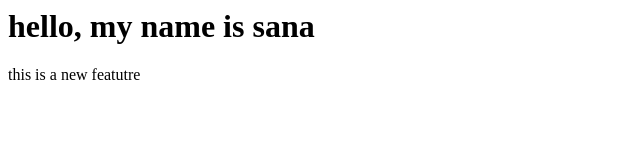
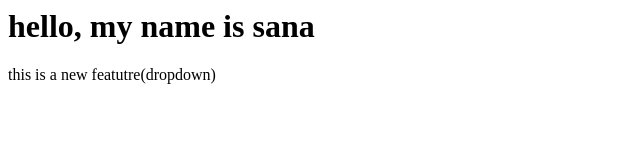
Before and after one commit to Sana-code-commits/localrepo, a plain HTML site: page index.html in a window 1280 px wide. Shown: the full height of the page, 0-640 px from the left. Drawn offline with Linux system fonts and the light colour scheme.

```diff
--- a/index.html
+++ b/index.html
@@ -1,2 +1,2 @@
 <h1>hello, my name is sana</h1>
-<p>this is a new featutre</p>
+<p>this is a new featutre(dropdown)</p>
```
